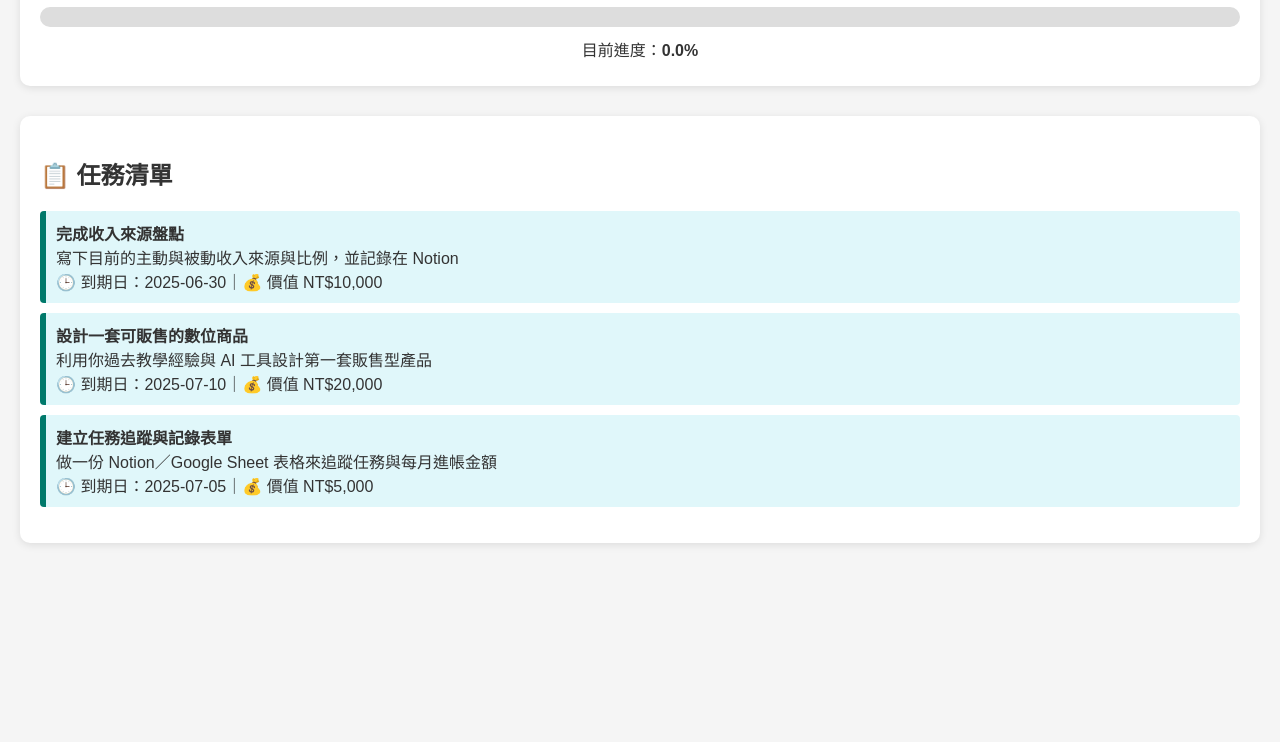
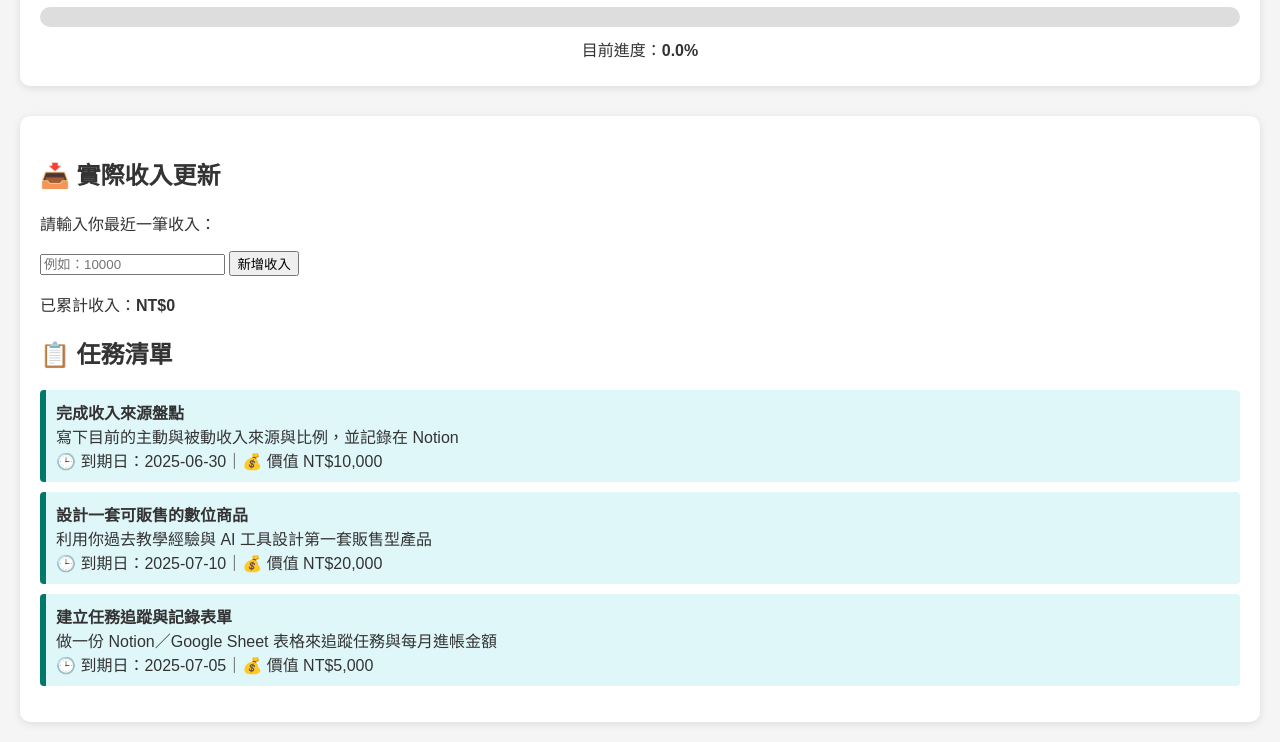
Before and after one commit to KingSmartSchool/money-quest-app, a plain HTML site: page index.html in a window 1280 px wide. Shown: the part 165-907 px from the top of the page. Before the commit the page ends 800 px from the top, so only its background shows below. Drawn offline with Linux system fonts and the light colour scheme.

Commit message:
Update index.html

```diff
--- a/index.html
+++ b/index.html
@@ -20,6 +20,14 @@
   </header>
 
   <main>
+    <section id="income-entry">
+  <h2>📥 實際收入更新</h2>
+  <p>請輸入你最近一筆收入：</p>
+  <input type="number" id="income-input" placeholder="例如：10000" />
+  <button onclick="addIncome()">新增收入</button>
+  <p>已累計收入：<strong id="earned-total">NT$0</strong></p>
+</section>
+
     <h2>📋 任務清單</h2>
     <ul id="task-list"></ul>
   </main>
```
